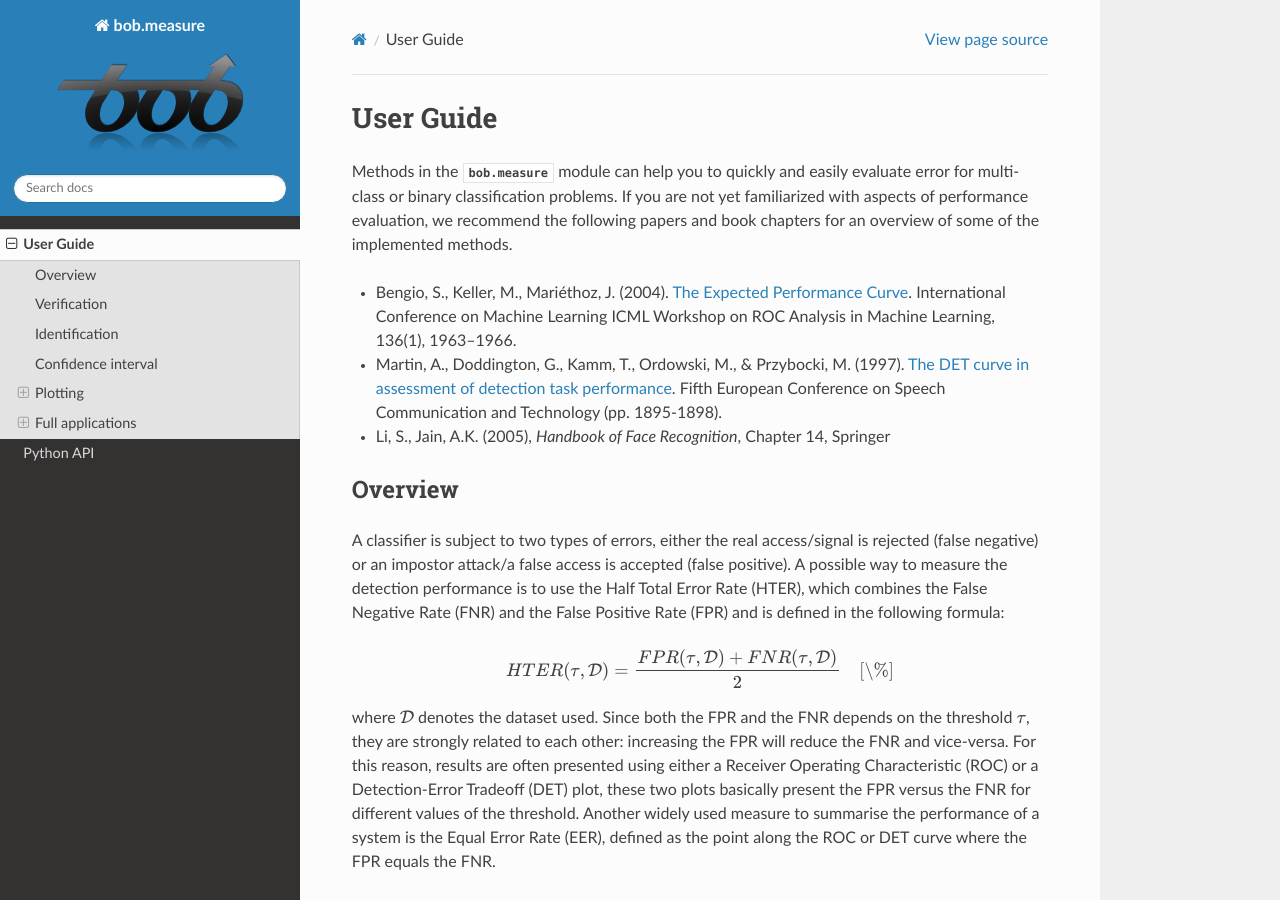
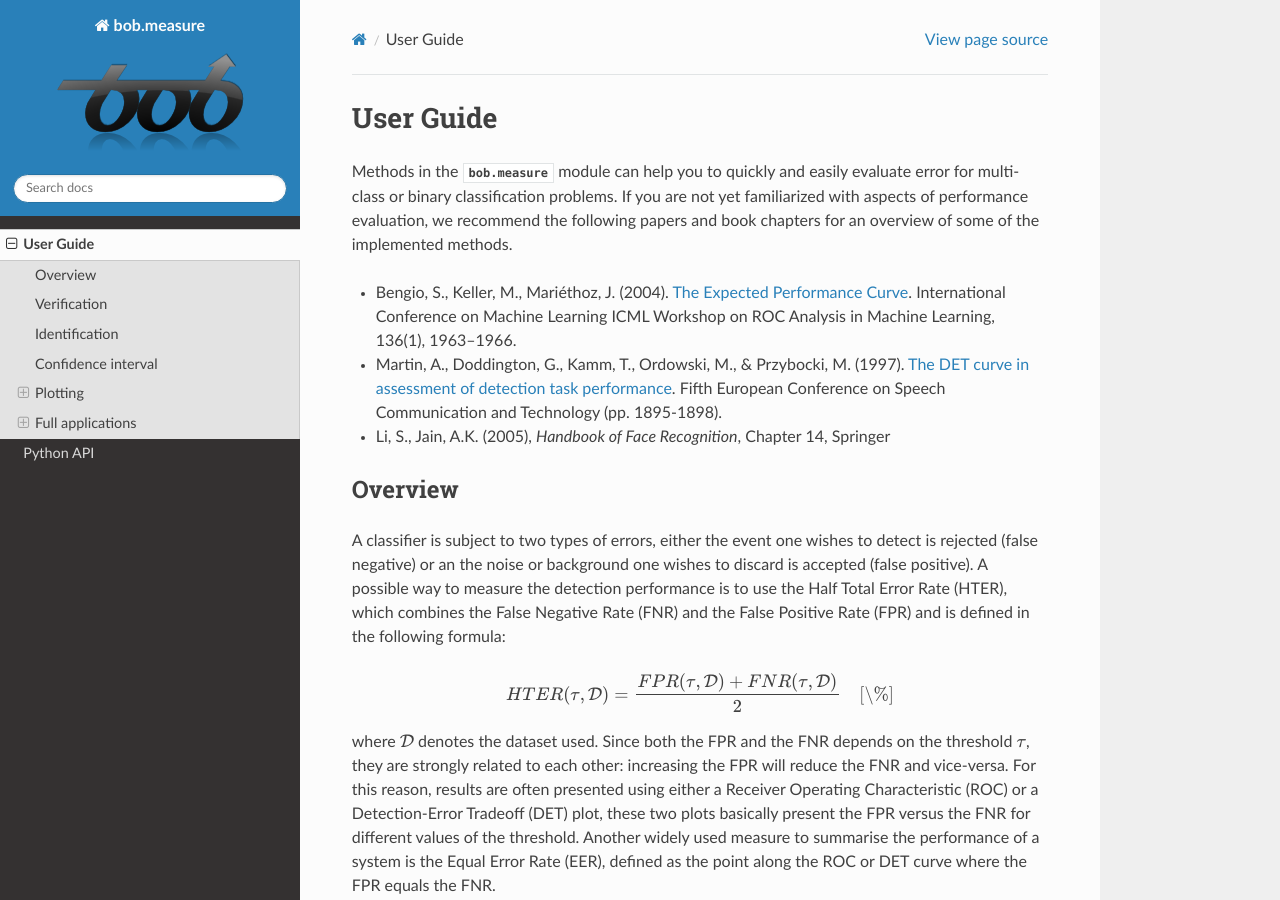
Before and after one commit to bioidiap/bob.measure, a Sphinx documentation site: the page built from doc/guide.rst, in a window 1280 px wide and 900 px high. Built offline with Sphinx 7.4.7 and the Read the Docs theme 2.0.0, drawn with Linux system fonts in a browser that asks for light colours; the version number could not be read and is left out; some of the changed text lies outside the part shown.

```diff
--- a/doc/guide.rst
+++ b/doc/guide.rst
@@ -34,8 +34,8 @@ methods.
 Overview
 --------
 
-A classifier is subject to two types of errors, either the real access/signal
-is rejected (false negative) or an impostor attack/a false access is accepted
+A classifier is subject to two types of errors, either the event one wishes to detect
+is rejected (false negative) or an the noise or background one wishes to discard is accepted
 (false positive). A possible way to measure the detection performance is to
 use the Half Total Error Rate (HTER), which combines the False Negative Rate
 (FNR) and the False Positive Rate (FPR) and is defined in the following
--- a/doc/py_api.rst
+++ b/doc/py_api.rst
@@ -24,6 +24,7 @@ Single point measurements
 
 .. autosummary::
    bob.measure.eer
+   bob.measure.fprfnr
    bob.measure.farfrr
    bob.measure.f_score
    bob.measure.precision_recall
```
Also changed, not shown: other parts of doc/guide.rst (+3 -3 lines), 1 other file.
